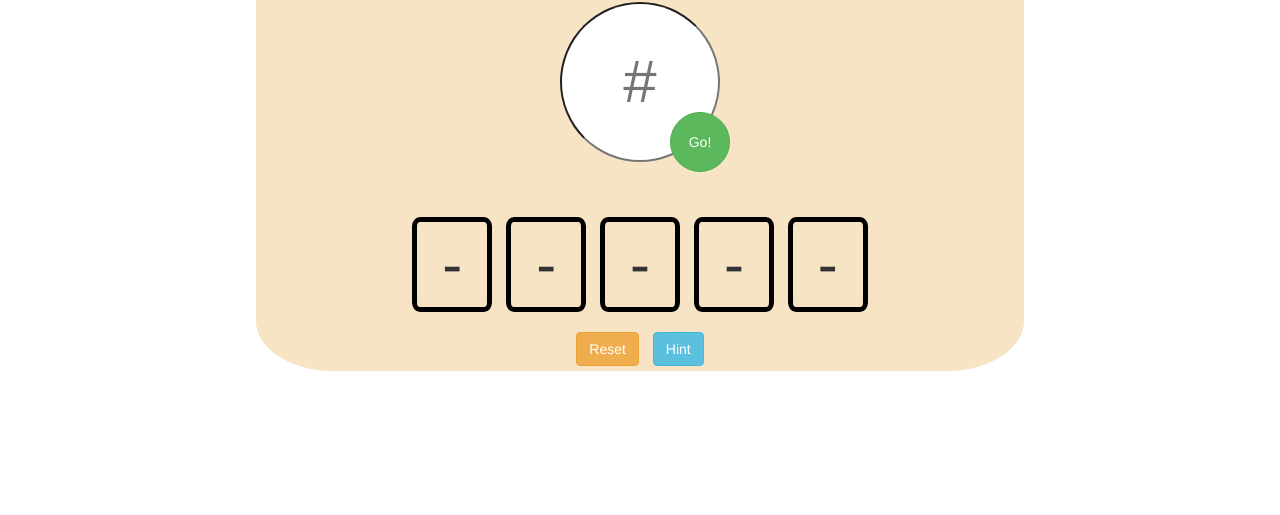
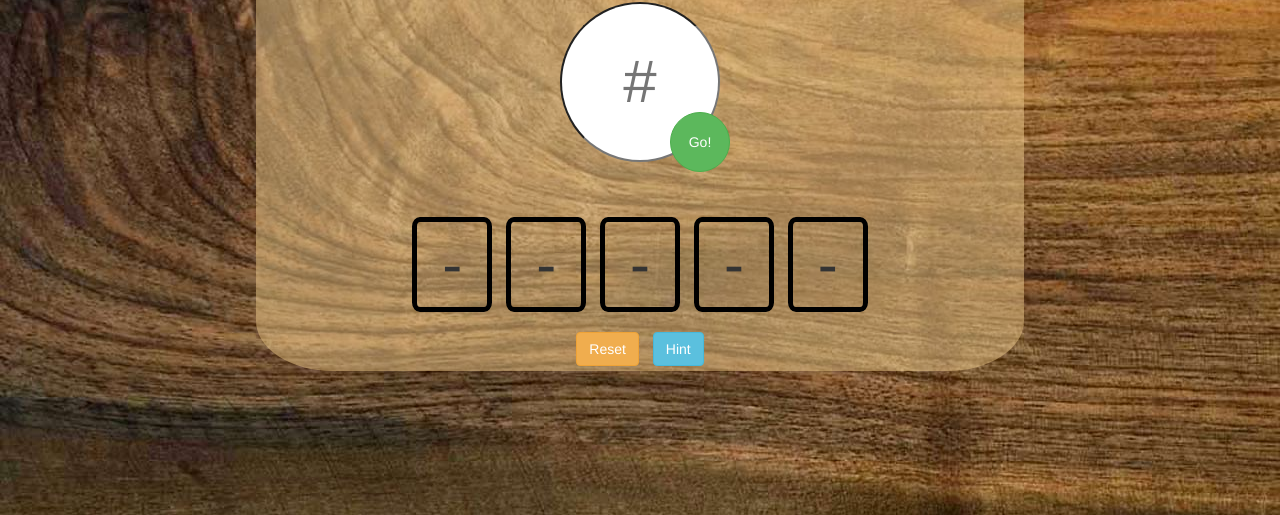
Before and after one commit to RyanDriscoll/GuessingGame, a website: page index.html in a window 1280 px wide. Shown: the part 179-694 px from the top of the page. Drawn offline with Linux system fonts and the light colour scheme.

Commit message:
trying to get background image

```diff
--- a/styles/style.css
+++ b/styles/style.css
@@ -1,5 +1,5 @@
 body {
-  background-image: url('images/wood-background.jpg');
+  background-image: url('../images/wood-background.jpg');
 }
 
 #app {
```
